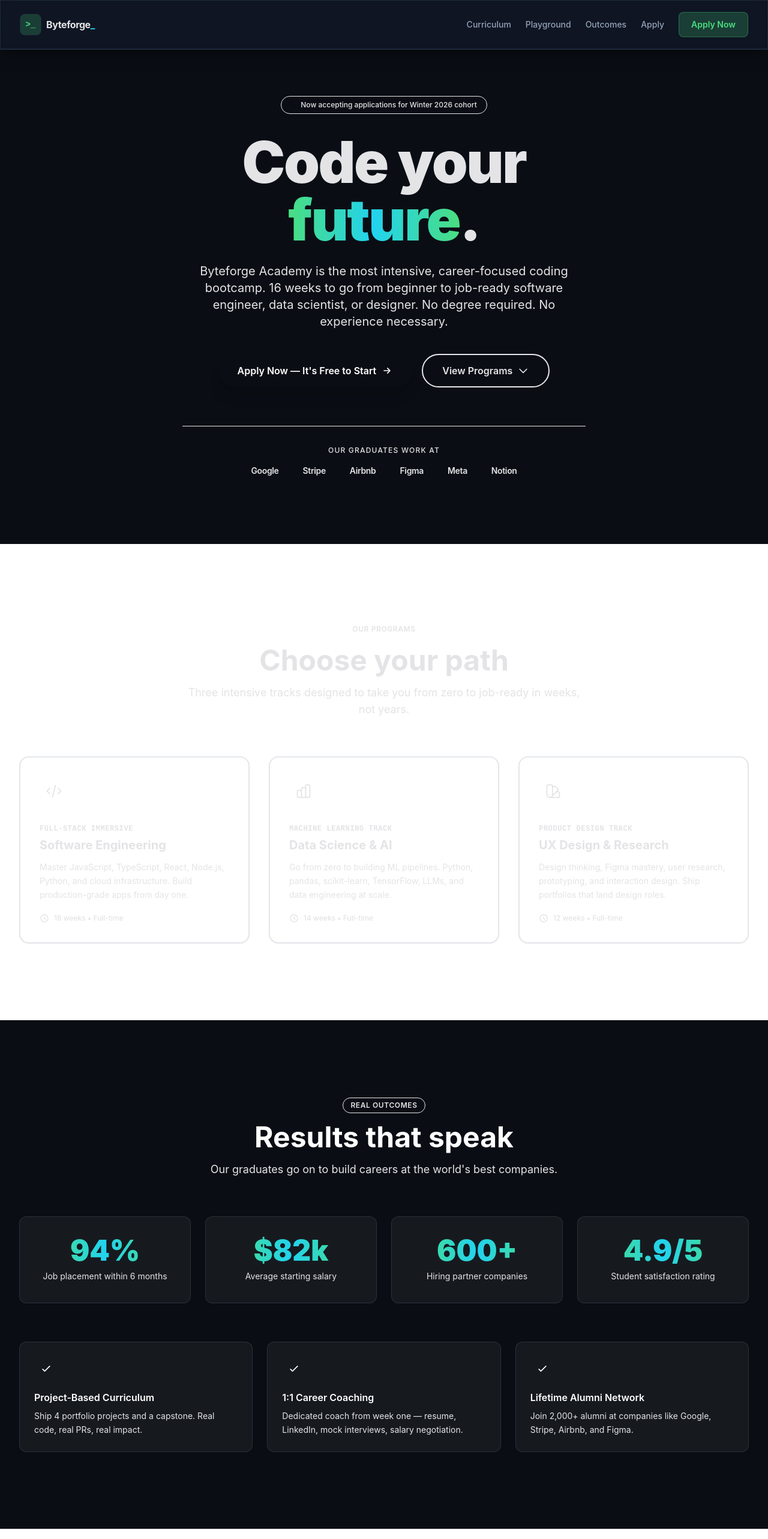
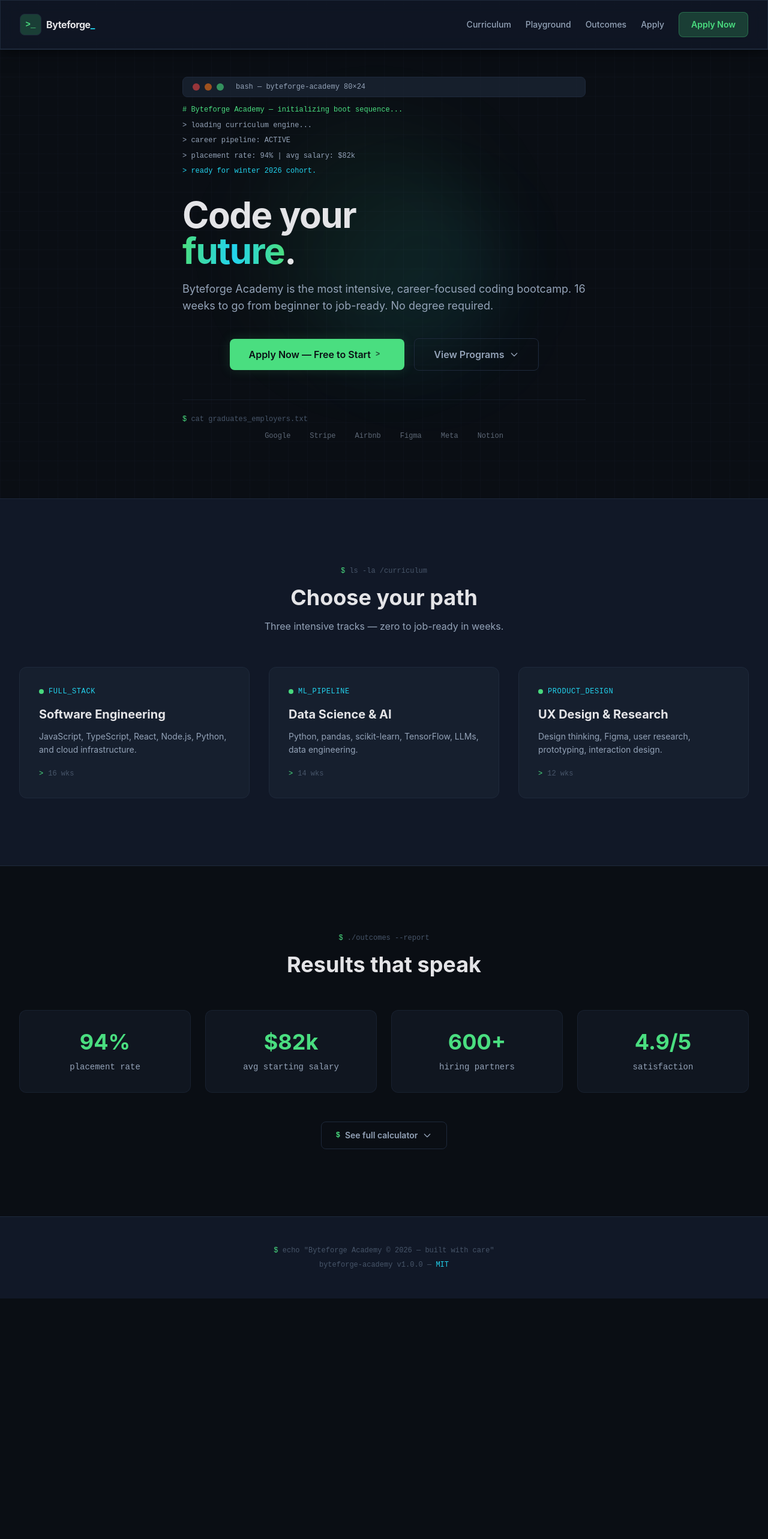
Before and after one commit to anas-khan-antimatter/mkt-byteforge-academy, a Next.js app: page / in a window 1280 px wide. Shown: the top 2566 px of the page at 60% size. After the commit the page ends 2165 px from the top, so only its background shows below. Built offline with nearby package versions, Linux system fonts and the light colour scheme.

Commit message:
antimatter: checkpoint c-1790732960888-yt28d

```diff
--- a/src/app/page.tsx
+++ b/src/app/page.tsx
@@ -3,65 +3,33 @@
 import { useEffect, useRef, useState } from "react";
 import Nav from "@/components/Nav";
 
-const programs = [
+const MODULES = [
   {
     title: "Software Engineering",
-    subtitle: "Full-Stack Immersive",
-    description:
-      "Master JavaScript, TypeScript, React, Node.js, Python, and cloud infrastructure. Build production-grade apps from day one.",
-    duration: "16 weeks • Full-time",
-    icon: (
-      <svg className="w-7 h-7" fill="none" viewBox="0 0 24 24" stroke="currentColor">
-        <path strokeLinecap="round" strokeLinejoin="round" strokeWidth={1.5} d="M10 20l4-16m4 4l4 4-4 4M6 16l-4-4 4-4" />
-      </svg>
-    ),
+    subtitle: "FULL_STACK",
+    description: "JavaScript, TypeScript, React, Node.js, Python, and cloud infrastructure.",
+    duration: "16 wks",
   },
   {
     title: "Data Science & AI",
-    subtitle: "Machine Learning Track",
-    description:
-      "Go from zero to building ML pipelines. Python, pandas, scikit-learn, TensorFlow, LLMs, and data engineering at scale.",
-    duration: "14 weeks • Full-time",
-    icon: (
-      <svg className="w-7 h-7" fill="none" viewBox="0 0 24 24" stroke="currentColor">
-        <path strokeLinecap="round" strokeLinejoin="round" strokeWidth={1.5} d="M9 19v-6a2 2 0 00-2-2H5a2 2 0 00-2 2v6a2 2 0 002 2h2a2 2 0 002-2zm0 0V9a2 2 0 012-2h2a2 2 0 012 2v10m-6 0a2 2 0 002 2h2a2 2 0 002-2m0 0V5a2 2 0 012-2h2a2 2 0 012 2v14a2 2 0 01-2 2h-2a2 2 0 01-2-2z" />
-      </svg>
-    ),
+    subtitle: "ML_PIPELINE",
+    description: "Python, pandas, scikit-learn, TensorFlow, LLMs, data engineering.",
+    duration: "14 wks",
   },
   {
     title: "UX Design & Research",
-    subtitle: "Product Design Track",
-    description:
-      "Design thinking, Figma mastery, user research, prototyping, and interaction design. Ship portfolios that land design roles.",
-    duration: "12 weeks • Full-time",
-    icon: (
-      <svg className="w-7 h-7" fill="none" viewBox="0 0 24 24" stroke="currentColor">
-        <path strokeLinecap="round" strokeLinejoin="round" strokeWidth={1.5} d="M7 21a4 4 0 01-4-4V5a2 2 0 012-2h4a2 2 0 012 2v12a4 4 0 01-4 4zm0 0h12a2 2 0 002-2v-4a2 2 0 00-2-2h-2.343M11 7.343l1.657-1.657a2 2 0 012.828 0l2.829 2.829a2 2 0 010 2.828l-8.486 8.485M7 17h.01" />
-      </svg>
-    ),
+    subtitle: "PRODUCT_DESIGN",
+    description: "Design thinking, Figma, user research, prototyping, interaction design.",
+    duration: "12 wks",
   },
 ];
 
-const outcomes = [
-  { stat: "94%", label: "Job placement within 6 months" },
-  { stat: "$82k", label: "Average starting salary" },
-  { stat: "600+", label: "Hiring partner companies" },
-  { stat: "4.9/5", label: "Student satisfaction rating" },
-];
-
-const highlights = [
-  {
-    title: "Project-Based Curriculum",
-    description: "Ship 4 portfolio projects and a capstone. Real code, real PRs, real impact.",
-  },
-  {
-    title: "1:1 Career Coaching",
-    description: "Dedicated coach from week one — resume, LinkedIn, mock interviews, salary negotiation.",
-  },
-  {
-    title: "Lifetime Alumni Network",
-    description: "Join 2,000+ alumni at companies like Google, Stripe, Airbnb, and Figma.",
-  },
+const TERMINAL_LINES = [
+  "# Byteforge Academy — initializing boot sequence...",
+  "> loading curriculum engine...",
+  "> career pipeline: ACTIVE",
+  "> placement rate: 94% | avg salary: $82k",
+  "> ready for winter 2026 cohort.",
 ];
 
 export default function HomePage() {
@@ -76,52 +44,70 @@ export default function HomePage() {
     <>
       <Nav />
 
-      <main>
-        {/* ===== HERO ===== */}
+      <main className="min-h-screen bg-terminal-bg text-terminal-text">
+        {/* ===== HERO / Terminal ===== */}
         <section
           ref={heroRef}
-          className="relative min-h-screen flex items-center overflow-hidden bg-gradient-to-b from-brand-50 via-white to-white"
+          className="relative min-h-[70vh] flex items-center overflow-hidden border-b border-terminal-border"
         >
-          {/* Background grid */}
-          <div className="absolute inset-0 bg-grid opacity-40" />
+          {/* grid bg */}
+          <div className="absolute inset-0 opacity-30">
+            <div className="absolute inset-0 grid-bg" />
+          </div>
 
-          {/* Floating gradient orbs */}
-          <div className="absolute top-1/4 -left-32 w-[500px] h-[500px] rounded-full bg-gradient-to-br from-brand-300/30 to-accent-300/20 blur-3xl animate-float" />
-          <div className="absolute bottom-1/4 -right-32 w-[400px] h-[400px] rounded-full bg-gradient-to-br from-accent-300/20 to-brand-300/30 blur-3xl animate-float" style={{ animationDelay: "-3s" }} />
+          {/* Glow accents */}
+          <div className="absolute top-1/4 left-1/3 w-[400px] h-[400px] rounded-full bg-terminal-green/5 blur-3xl" />
+          <div className="absolute bottom-1/4 right-1/3 w-[300px] h-[300px] rounded-full bg-terminal-cyan/5 blur-3xl" />
 
-          <div className="relative z-10 max-w-7xl mx-auto px-4 sm:px-6 lg:px-8 pt-28 pb-20 lg:pt-40 lg:pb-28">
-            <div className="max-w-4xl mx-auto text-center">
-              {/* Badge */}
+          <div className="relative z-10 max-w-7xl mx-auto px-4 sm:px-6 lg:px-8 pt-24 pb-20 lg:pt-32 lg:pb-24">
+            <div className="max-w-4xl mx-auto">
+              {/* Terminal header bar */}
               <div
-                className={`inline-flex items-center gap-2 px-4 py-1.5 rounded-full bg-brand-100/80 border border-brand-200/50 text-brand-700 text-xs font-medium mb-8 transition-all duration-700 ${
-                  mounted ? "opacity-100 translate-y-0" : "opacity-0 translate-y-4"
+                className={`mb-3 transition-all duration-700 ${
+                  mounted ? "opacity-100" : "opacity-0"
                 }`}
               >
-                <span className="w-2 h-2 rounded-full bg-brand-500 animate-pulse" />
-                Now accepting applications for Winter 2026 cohort
+                <div className="flex items-center gap-2 px-4 py-2 rounded-lg bg-terminal-raised/80 border border-terminal-border">
+                  <span className="w-3 h-3 rounded-full bg-terminal-red/60" />
+                  <span className="w-3 h-3 rounded-full bg-terminal-orange/60" />
+                  <span className="w-3 h-3 rounded-full bg-terminal-green/60" />
+                  <span className="ml-3 text-xs font-mono text-terminal-muted">bash — byteforge-academy 80×24</span>
+                </div>
+              </div>
+
+              {/* Terminal lines */}
+              <div className="space-y-1.5 mb-8">
+                {TERMINAL_LINES.map((line, i) => (
+                  <p
+                    key={i}
+                    className={`text-xs font-mono leading-relaxed transition-all duration-500 delay-${i * 100} ${
+                      mounted ? "opacity-100 translate-x-0" : "opacity-0 -translate-x-2"
+                    } ${i === 0 ? "text-terminal-green" : i === 4 ? "text-terminal-cyan" : "text-terminal-muted"}`}
+                    style={{ transitionDelay: `${i * 120}ms` }}
+                  >
+                    {line}
+                  </p>
+                ))}
               </div>
 
               {/* Headline */}
               <h1
-                className={`text-5xl sm:text-6xl lg:text-7xl xl:text-8xl font-display font-black leading-[1.05] tracking-tight mb-6 transition-all duration-700 delay-100 ${
+                className={`text-4xl sm:text-5xl lg:text-6xl font-display font-bold leading-[1.1] tracking-tight mb-5 transition-all duration-700 delay-100 ${
                   mounted ? "opacity-100 translate-y-0" : "opacity-0 translate-y-8"
                 }`}
               >
-                <span className="text-brand-950">Code your</span>
+                Code your
                 <br />
-                <span className="text-gradient">future</span>
-                <span className="text-brand-950">.</span>
+                <span className="text-gradient">future</span>.
               </h1>
 
-              {/* Subhead */}
               <p
-                className={`text-lg sm:text-xl text-brand-700/80 max-w-2xl mx-auto leading-relaxed mb-10 transition-all duration-700 delay-200 ${
+                className={`text-base sm:text-lg text-terminal-muted max-w-2xl mx-auto leading-relaxed mb-10 transition-all duration-700 delay-200 ${
                   mounted ? "opacity-100 translate-y-0" : "opacity-0 translate-y-8"
                 }`}
               >
                 Byteforge Academy is the most intensive, career-focused coding bootcamp.
-                16 weeks to go from beginner to job-ready software engineer, data scientist, or designer.
-                No degree required. No experience necessary.
+                16 weeks to go from beginner to job-ready. No degree required.
               </p>
 
               {/* CTAs */}
@@ -131,20 +117,18 @@ export default function HomePage() {
                 }`}
               >
                 <a
-                  href="#apply"
-                  className="inline-flex items-center gap-2 px-8 py-3.5 rounded-full bg-gradient-to-r from-brand-600 to-accent-600 text-white text-base font-semibold shadow-xl shadow-brand-500/30 hover:shadow-brand-500/50 hover:scale-105 transition-all duration-200"
+                  href="/apply"
+                  className="inline-flex items-center gap-2 px-8 py-3.5 rounded-lg bg-terminal-green text-terminal-bg text-base font-semibold shadow-glow-green hover:scale-105 transition-all duration-200"
                 >
-                  Apply Now — It&apos;s Free to Start
-                  <svg className="w-5 h-5" fill="none" viewBox="0 0 24 24" stroke="currentColor">
-                    <path strokeLinecap="round" strokeLinejoin="round" strokeWidth={2} d="M13 7l5 5m0 0l-5 5m5-5H6" />
-                  </svg>
+                  Apply Now — Free to Start
+                  <span className="font-mono text-xs opacity-70 blink-cursor">&gt;</span>
                 </a>
                 <a
-                  href="#programs"
-                  className="inline-flex items-center gap-2 px-8 py-3.5 rounded-full border-2 border-brand-200 text-brand-700 text-base font-semibold hover:border-brand-400 hover:bg-brand-50/50 transition-all duration-200"
+                  href="/curriculum"
+                  className="inline-flex items-center gap-2 px-8 py-3.5 rounded-lg border border-terminal-border text-terminal-muted text-base font-semibold hover:border-terminal-green hover:text-terminal-green transition-all duration-200"
                 >
                   View Programs
-                  <svg className="w-5 h-5" fill="none" viewBox="0 0 24 24" stroke="currentColor">
+                  <svg className="w-4 h-4" fill="none" viewBox="0 0 24 24" stroke="currentColor">
                     <path strokeLinecap="round" strokeLinejoin="round" strokeWidth={2} d="M19 9l-7 7-7-7" />
                   </svg>
                 </a>
@@ -152,16 +136,16 @@ export default function HomePage() {
 
               {/* Trust bar */}
               <div
-                className={`mt-16 pt-8 border-t border-brand-100 transition-all duration-700 delay-500 ${
-                  mounted ? "opacity-100 translate-y-0" : "opacity-0 translate-y-8"
+                className={`mt-12 pt-6 border-t border-terminal-border/50 transition-all duration-700 delay-500 ${
+                  mounted ? "opacity-100" : "opacity-0"
                 }`}
               >
-                <p className="text-xs font-medium uppercase tracking-widest text-brand-400 mb-4">
-                  Our graduates work at
+                <p className="text-xs font-mono text-terminal-dim mb-3">
+                  <span className="text-terminal-green">$</span> cat graduates_employers.txt
                 </p>
-                <div className="flex flex-wrap items-center justify-center gap-x-10 gap-y-3 text-brand-300">
+                <div className="flex flex-wrap items-center justify-center gap-x-8 gap-y-2 text-terminal-dim">
                   {["Google", "Stripe", "Airbnb", "Figma", "Meta", "Notion"].map((company) => (
-                    <span key={company} className="text-sm font-semibold tracking-tight text-brand-400/60">
+                    <span key={company} className="text-xs font-mono text-terminal-muted/60 hover:text-terminal-green transition-colors">
                       {company}
                     </span>
                   ))}
@@ -171,163 +155,103 @@ export default function HomePage() {
           </div>
         </section>
 
-        {/* ===== PROGRAMS ===== */}
-        <section id="programs" className="relative py-24 lg:py-32 bg-white">
+        {/* ===== MODULES / Programs ===== */}
+        <section className="relative py-20 lg:py-28 bg-terminal-surface">
           <div className="max-w-7xl mx-auto px-4 sm:px-6 lg:px-8">
-            <div className="text-center mb-16">
-              <span className="inline-block px-3 py-1 rounded-full bg-brand-100 text-brand-700 text-xs font-semibold uppercase tracking-wider mb-4">
-                Our Programs
-              </span>
-              <h2 className="text-4xl sm:text-5xl font-display font-bold text-brand-950 mb-4">
+            <div className="text-center mb-14">
+              <p className="text-xs font-mono text-terminal-dim mb-4">
+                <span className="text-terminal-green">$</span> ls -la /curriculum
+              </p>
+              <h2 className="text-3xl sm:text-4xl font-display font-bold text-terminal-text mb-4">
                 Choose your path
               </h2>
-              <p className="text-lg text-brand-600 max-w-2xl mx-auto">
-                Three intensive tracks designed to take you from zero to job-ready in weeks, not years.
+              <p className="text-base text-terminal-muted max-w-2xl mx-auto">
+                Three intensive tracks — zero to job-ready in weeks.
               </p>
             </div>
 
             <div className="grid md:grid-cols-3 gap-6 lg:gap-8">
-              {programs.map((program, i) => (
-                <div
-                  key={program.title}
-                  className={`group relative rounded-2xl p-8 bg-white border-2 border-brand-100 hover:border-brand-300 shadow-sm hover:shadow-xl hover:shadow-brand-500/10 transition-all duration-300 ${
+              {MODULES.map((mod, i) => (
+                <a
+                  key={mod.title}
+                  href={`/curriculum/${mod.title.toLowerCase().replace(/[^a-z0-9]+/g, "-").replace(/-+$/g, "")}`}
+                  className={`group relative rounded-xl p-8 bg-terminal-raised/60 border border-terminal-border hover:border-terminal-green/50 transition-all duration-300 ${
                     mounted ? "opacity-100 translate-y-0" : "opacity-0 translate-y-8"
                   }`}
                   style={{ transitionDelay: `${(i + 1) * 100}ms` }}
                 >
-                  <div className="w-12 h-12 rounded-xl bg-gradient-to-br from-brand-100 to-accent-100 flex items-center justify-center text-brand-600 group-hover:from-brand-500 group-hover:to-accent-500 group-hover:text-white transition-all duration-300 mb-6">
-                    {program.icon}
+                  <div className="flex items-center gap-2 mb-4">
+                    <span className="inline-block w-2 h-2 rounded-full bg-terminal-green animate-pulse" />
+                    <span className="text-xs font-mono text-terminal-cyan uppercase tracking-wider">
+                      {mod.subtitle}
+                    </span>
                   </div>
-                  <span className="text-xs font-mono font-semibold text-accent-600 uppercase tracking-wider">
-                    {program.subtitle}
-                  </span>
-                  <h3 className="text-xl font-bold text-brand-950 mt-1 mb-3">{program.title}</h3>
-                  <p className="text-brand-600 text-sm leading-relaxed mb-5">{program.description}</p>
-                  <div className="flex items-center gap-2 text-xs font-medium text-brand-400">
-                    <svg className="w-4 h-4" fill="none" viewBox="0 0 24 24" stroke="currentColor">
-                      <path strokeLinecap="round" strokeLinejoin="round" strokeWidth={2} d="M12 8v4l3 3m6-3a9 9 0 11-18 0 9 9 0 0118 0z" />
-                    </svg>
-                    {program.duration}
+                  <h3 className="text-xl font-bold text-terminal-text mt-1 mb-3">{mod.title}</h3>
+                  <p className="text-terminal-muted text-sm leading-relaxed mb-5">{mod.description}</p>
+                  <div className="flex items-center gap-2 text-xs font-mono text-terminal-dim">
+                    <span className="text-terminal-green">&gt;</span> {mod.duration}
                   </div>
-                </div>
+                </a>
               ))}
             </div>
           </div>
         </section>
 
         {/* ===== OUTCOMES ===== */}
-        <section id="outcomes" className="relative py-24 lg:py-32 bg-gradient-to-b from-brand-950 via-brand-900 to-brand-950 overflow-hidden">
-          {/* Background pattern */}
-          <div className="absolute inset-0 opacity-[0.04]">
-            <div className="absolute inset-0 bg-grid" />
-          </div>
-
+        <section className="relative py-20 lg:py-28 bg-terminal-bg overflow-hidden border-t border-terminal-border">
           <div className="relative z-10 max-w-7xl mx-auto px-4 sm:px-6 lg:px-8">
-            <div className="text-center mb-16">
-              <span className="inline-block px-3 py-1 rounded-full bg-brand-800/50 text-brand-300 text-xs font-semibold uppercase tracking-wider border border-brand-700/50 mb-4">
-                Real Outcomes
-              </span>
-              <h2 className="text-4xl sm:text-5xl font-display font-bold text-white mb-4">
+            <div className="text-center mb-14">
+              <p className="text-xs font-mono text-terminal-dim mb-4">
+                <span className="text-terminal-green">$</span> ./outcomes --report
+              </p>
+              <h2 className="text-3xl sm:text-4xl font-display font-bold text-terminal-text mb-4">
                 Results that speak
               </h2>
-              <p className="text-lg text-brand-300 max-w-2xl mx-auto">
-                Our graduates go on to build careers at the world&apos;s best companies.
-              </p>
             </div>
 
-            {/* Stats grid */}
-            <div className="grid grid-cols-2 lg:grid-cols-4 gap-6 mb-16">
-              {outcomes.map((item, i) => (
+            <div className="grid grid-cols-2 lg:grid-cols-4 gap-6 mb-12">
+              {[
+                { stat: "94%", label: "placement rate" },
+                { stat: "$82k", label: "avg starting salary" },
+                { stat: "600+", label: "hiring partners" },
+                { stat: "4.9/5", label: "satisfaction" },
+              ].map((item, i) => (
                 <div
                   key={item.label}
-                  className={`text-center p-8 rounded-xl bg-white/5 backdrop-blur-sm border border-white/10 hover:bg-white/10 transition-all duration-300 ${
+                  className={`text-center p-8 rounded-xl bg-terminal-raised/40 border border-terminal-border/60 hover:border-terminal-green/30 transition-all duration-300 ${
                     mounted ? "opacity-100 translate-y-0" : "opacity-0 translate-y-8"
                   }`}
-                  style={{ transitionDelay: `${(i + 1) * 150}ms` }}
+                  style={{ transitionDelay: `${(i + 1) * 100}ms` }}
                 >
-                  <div className="text-4xl sm:text-5xl font-display font-black text-gradient mb-2">{item.stat}</div>
-                  <p className="text-sm text-brand-300 leading-relaxed">{item.label}</p>
+                  <span className="text-4xl font-display font-bold text-terminal-green block mb-2">{item.stat}</span>
+                  <span className="text-sm font-mono text-terminal-muted">{item.label}</span>
                 </div>
               ))}
             </div>
 
-            {/* Highlights */}
-            <div className="grid md:grid-cols-3 gap-6">
-              {highlights.map((item, i) => (
-                <div
-                  key={item.title}
-                  className={`p-6 rounded-xl bg-white/5 backdrop-blur-sm border border-white/10 hover:border-brand-500/30 transition-all duration-300 ${
-                    mounted ? "opacity-100" : "opacity-0"
-                  }`}
-                  style={{ transitionDelay: `${(i + 1) * 200}ms` }}
-                >
-                  <div className="w-10 h-10 rounded-lg bg-gradient-to-br from-brand-500 to-accent-500 flex items-center justify-center text-white mb-4">
-                    <svg className="w-5 h-5" fill="none" viewBox="0 0 24 24" stroke="currentColor">
-                      <path strokeLinecap="round" strokeLinejoin="round" strokeWidth={2} d="M5 13l4 4L19 7" />
-                    </svg>
-                  </div>
-                  <h3 className="text-white font-semibold mb-2">{item.title}</h3>
-                  <p className="text-sm text-brand-300 leading-relaxed">{item.description}</p>
-                </div>
-              ))}
+            <div className="text-center">
+              <a
+                href="/outcomes"
+                className="inline-flex items-center gap-2 px-6 py-3 rounded-lg border border-terminal-border text-terminal-muted text-sm font-semibold hover:border-terminal-green hover:text-terminal-green transition-all"
+              >
+                <span className="font-mono text-xs text-terminal-green">$</span> See full calculator
+                <svg className="w-4 h-4" fill="none" viewBox="0 0 24 24" stroke="currentColor">
+                  <path strokeLinecap="round" strokeLinejoin="round" strokeWidth={2} d="M19 9l-7 7-7-7" />
+                </svg>
+              </a>
             </div>
           </div>
         </section>
 
-        {/* ===== APPLY CTA ===== */}
-        <section
-          id="apply"
-          className="relative py-24 lg:py-32 bg-white overflow-hidden"
-        >
-          <div className="absolute inset-0 bg-grid opacity-30" />
-          <div className="absolute top-1/2 left-1/2 -translate-x-1/2 -translate-y-1/2 w-[600px] h-[600px] rounded-full bg-gradient-to-br from-brand-200/40 to-accent-200/40 blur-3xl" />
-
-          <div className="relative z-10 max-w-3xl mx-auto px-4 sm:px-6 lg:px-8 text-center">
-            <span className="inline-block px-3 py-1 rounded-full bg-accent-100 text-accent-700 text-xs font-semibold uppercase tracking-wider mb-4">
-              Start Your Journey
-            </span>
-            <h2 className="text-4xl sm:text-5xl lg:text-6xl font-display font-bold text-brand-950 mb-6">
-              Ready to build your future?
-            </h2>
-            <p className="text-lg text-brand-600 mb-10 max-w-xl mx-auto">
-              Applications are open for our Winter 2026 cohort. No coding experience? No problem.
-              We teach you everything from scratch.
+        {/* ===== FOOTER ===== */}
+        <footer className="py-12 border-t border-terminal-border bg-terminal-surface">
+          <div className="max-w-7xl mx-auto px-4 sm:px-6 lg:px-8 text-center">
+            <p className="text-xs font-mono text-terminal-dim">
+              <span className="text-terminal-green">$</span> echo &quot;Byteforge Academy © 2026 — built with care&quot;
             </p>
-
-            <div className="flex flex-col sm:flex-row items-center justify-center gap-4">
-              <a
-                href="#"
-                className="inline-flex items-center gap-2 px-10 py-4 rounded-full bg-gradient-to-r from-brand-600 to-accent-600 text-white text-lg font-semibold shadow-xl shadow-brand-500/30 hover:shadow-brand-500/50 hover:scale-105 transition-all duration-200"
-              >
-                Apply Free Today
-                <svg className="w-5 h-5" fill="none" viewBox="0 0 24 24" stroke="currentColor">
-                  <path strokeLinecap="round" strokeLinejoin="round" strokeWidth={2} d="M13 7l5 5m0 0l-5 5m5-5H6" />
-                </svg>
-              </a>
-            </div>
-
-            <p className="mt-6 text-sm text-brand-400">
-              No upfront tuition. Pay only after you land a job — starting at $0 down.
+            <p className="text-xs font-mono text-terminal-dim mt-2">
+              byteforge-academy v1.0.0 — <span className="text-terminal-cyan">MIT</span>
             </p>
-          </div>
-        </section>
-
-        {/* ===== FOOTER ===== */}
-        <footer className="bg-brand-950 border-t border-brand-800">
-          <div className="max-w-7xl mx-auto px-4 sm:px-6 lg:px-8 py-12">
-            <div className="flex flex-col md:flex-row items-center justify-between gap-4">
-              <div className="flex items-center gap-2">
-                <div className="w-8 h-8 rounded-lg bg-gradient-to-br from-brand-500 to-accent-500 flex items-center justify-center">
-                  <span className="text-white font-bold text-xs font-mono">&lt;/&gt;</span>
-                </div>
-                <span className="text-sm font-display font-bold text-white">
-                  Byteforge<span className="text-accent-500">_</span>
-                </span>
-              </div>
-              <p className="text-sm text-brand-400">
-                &copy; {new Date().getFullYear()} Byteforge Academy. All rights reserved.
-              </p>
-            </div>
           </div>
         </footer>
       </main>
```
